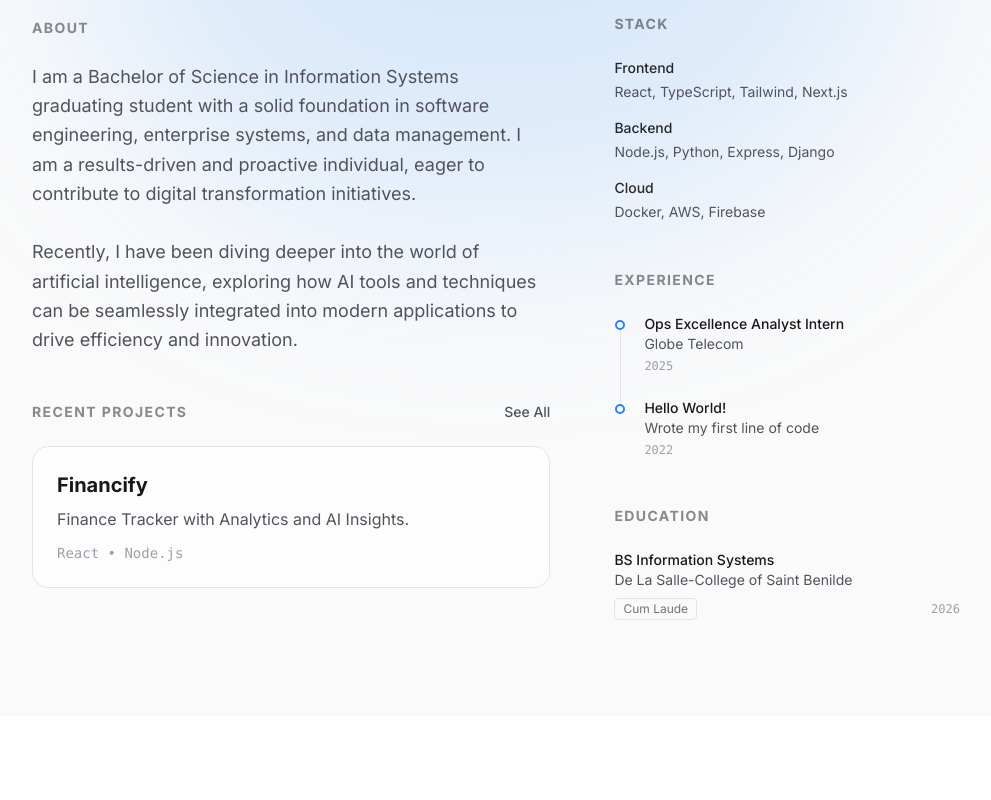
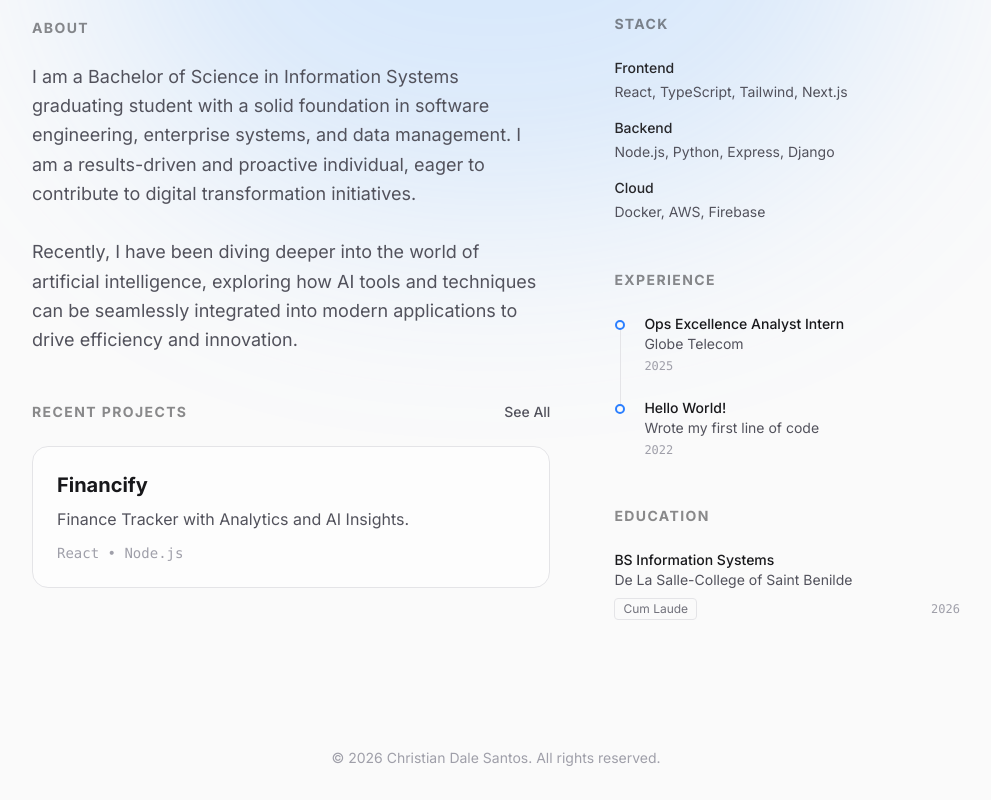
Before and after one commit to deylsnts/Dale-Portfolio, a React (Vite) app: page / in a window 1280 px wide. Shown: the part 310-1110 px from the top of the page, without its empty margins (144-1135 px from the left). Before the commit the page ends 1026 px from the top, so only its background shows below. Built offline with nearby package versions, Linux system fonts and the light colour scheme.

Commit message:
added all rights reserved

```diff
--- a/src/App.jsx
+++ b/src/App.jsx
@@ -434,6 +434,12 @@ export default function Portfolio() {
         </motion.div>
       </div>
       )}
+
+      <footer className={`relative z-10 py-8 text-center text-sm transition-colors ${
+        isDark ? "text-zinc-600" : "text-zinc-400"
+      }`}>
+        &copy; {new Date().getFullYear()} Christian Dale Santos. All rights reserved.
+      </footer>
     </div>
   );
 }
```
